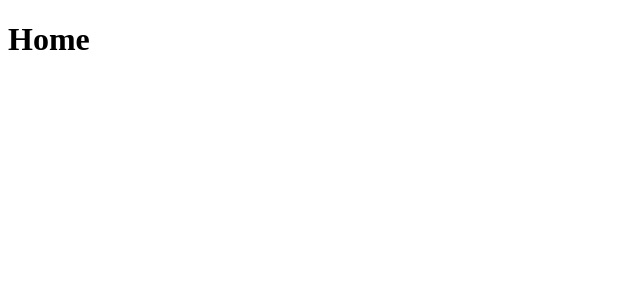
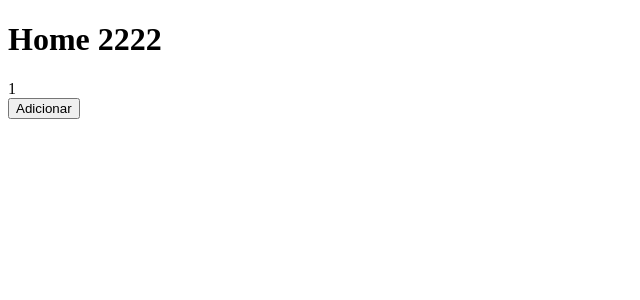
Before and after one commit to jahooo2322/blog, a Next.js app: page / in a window 1280 px wide. Shown: the top 300 px of the page, without its empty margins (0-640 px from the left). Built offline with nearby package versions, Linux system fonts and the light colour scheme.

Commit message:
nova pagina 2

```diff
--- a/pages/index.js
+++ b/pages/index.js
@@ -1,13 +1,16 @@
-//import {useState} from 'react'
+import {useState} from 'react'
 
 function Home(){
 
-    return <h1>Home</h1>
+    return(
+<div>
+     <h1>Home 2222</h1>
+     <Contador/>
+</div>
 
+    )
+}
 
-}
-export default Home
-/*
 function Contador(){
 
     const [contador, setContador] = useState(1)
@@ -25,4 +28,5 @@ return (
 
 
 }
-*/
+
+export default Home
```
